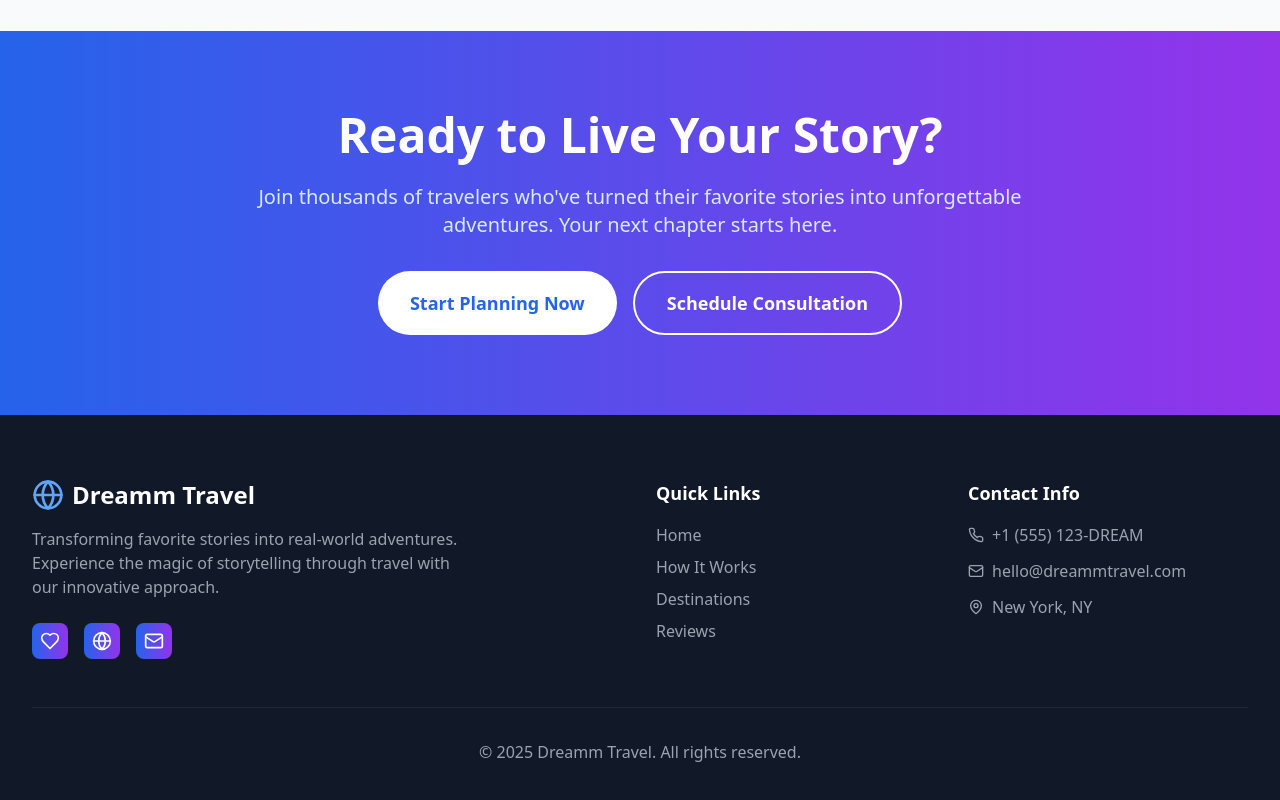
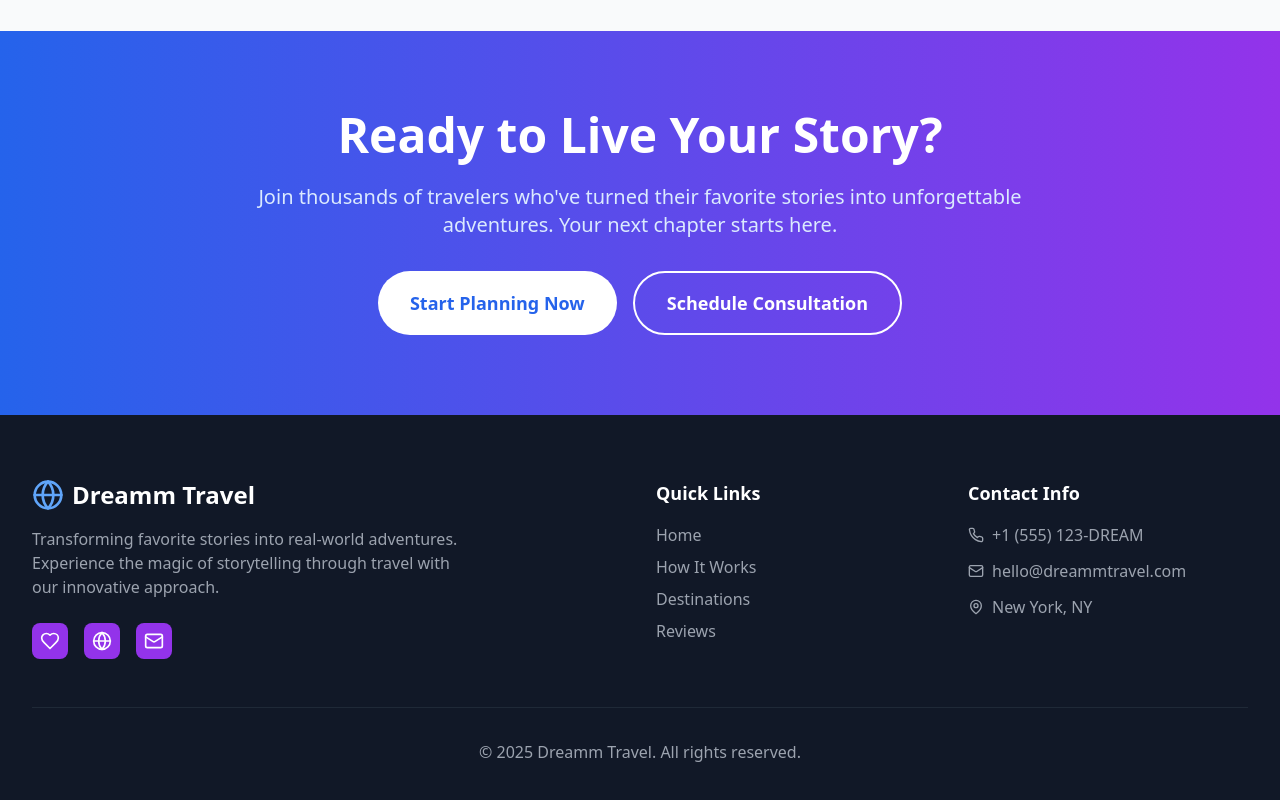
Before and after one commit to othiagoribeiro/acmekultrip, a React (Vite) app: page / in a window 1280 px wide. Shown: the part 3825-4625 px from the top of the page. Built offline with nearby package versions, Linux system fonts and the light colour scheme.

Commit message:
Alterar ícones das redes sociais para roxo

```diff
--- a/src/App.tsx
+++ b/src/App.tsx
@@ -458,13 +458,13 @@ function App() {
                 storytelling through travel with our innovative approach.
               </p>
               <div className="flex space-x-4">
-                <div className="bg-gradient-to-r from-blue-600 to-purple-600 p-2 rounded-lg hover:shadow-lg transition-all duration-300 cursor-pointer">
+                <div className="bg-purple-600 p-2 rounded-lg hover:shadow-lg transition-all duration-300 cursor-pointer">
                   <Heart className="h-5 w-5" />
                 </div>
-                <div className="bg-gradient-to-r from-blue-600 to-purple-600 p-2 rounded-lg hover:shadow-lg transition-all duration-300 cursor-pointer">
+                <div className="bg-purple-600 p-2 rounded-lg hover:shadow-lg transition-all duration-300 cursor-pointer">
                   <Globe className="h-5 w-5" />
                 </div>
-                <div className="bg-gradient-to-r from-blue-600 to-purple-600 p-2 rounded-lg hover:shadow-lg transition-all duration-300 cursor-pointer">
+                <div className="bg-purple-600 p-2 rounded-lg hover:shadow-lg transition-all duration-300 cursor-pointer">
                   <Mail className="h-5 w-5" />
                 </div>
               </div>
```
